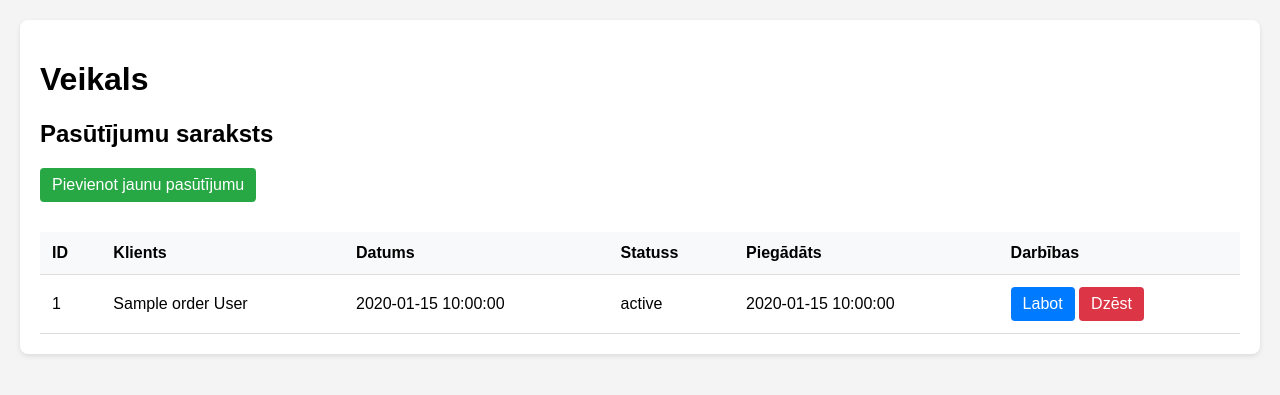
After one commit to vigo28GM/Veikals_21_04_2026, a PHP site: template src/views/orders/index.php in a window 1280 px wide. The commit adds this page. Shown: the top 395 px of the page. Run offline with PHP 8.4, Linux system fonts and the light colour scheme; the template is opened without the code that fills it: most values are stand-ins (such as "Sample title", 1, 10 or a date in 2020).

Commit message:
Orders CRUD Step 1: Add OrderController and List View

```diff
--- a/public/index.php
+++ b/public/index.php
@@ -1,4 +1,5 @@
 <?php
+require __DIR__ . '/../src/controllers/OrderController.php';
 require __DIR__ . '/../db/DB.php';
 require __DIR__ . '/../src/controllers/CustomerController.php';
 
@@ -7,6 +8,9 @@ DB::connect();
 $requestUri = parse_url($_SERVER['REQUEST_URI'], PHP_URL_PATH);
 
 switch ($requestUri) {
+    case '/orders':
+        OrderController::index();
+        break;
     case '/':
     case '/customers':
         CustomerController::index();
--- /dev/null
+++ b/src/views/orders/index.php
@@ -0,0 +1,29 @@
+<h2>Pasūtījumu saraksts</h2>
+<a href="/orders/create" class="btn btn-add">Pievienot jaunu pasūtījumu</a>
+<table>
+    <thead>
+        <tr>
+            <th>ID</th>
+            <th>Klients</th>
+            <th>Datums</th>
+            <th>Statuss</th>
+            <th>Piegādāts</th>
+            <th>Darbības</th>
+        </tr>
+    </thead>
+    <tbody>
+        <?php foreach ($orders as $order): ?>
+        <tr>
+            <td><?php echo htmlspecialchars($order['order_id']); ?></td>
+            <td><?php echo htmlspecialchars($order['name'] . ' ' . $order['last_name']); ?></td>
+            <td><?php echo htmlspecialchars($order['date']); ?></td>
+            <td><?php echo htmlspecialchars($order['status']); ?></td>
+            <td><?php echo htmlspecialchars($order['arrived_at'] ?? '-'); ?></td>
+            <td>
+                <a href="/orders/edit?id=<?php echo $order['order_id']; ?>" class="btn btn-edit">Labot</a>
+                <a href="/orders/delete?id=<?php echo $order['order_id']; ?>" class="btn btn-delete" onclick="return confirm('Vai tiešām dzēst?')">Dzēst</a>
+            </td>
+        </tr>
+        <?php endforeach; ?>
+    </tbody>
+</table>
```
Also changed, not shown: src/controllers/OrderController.php (added, +21 -0 lines).
